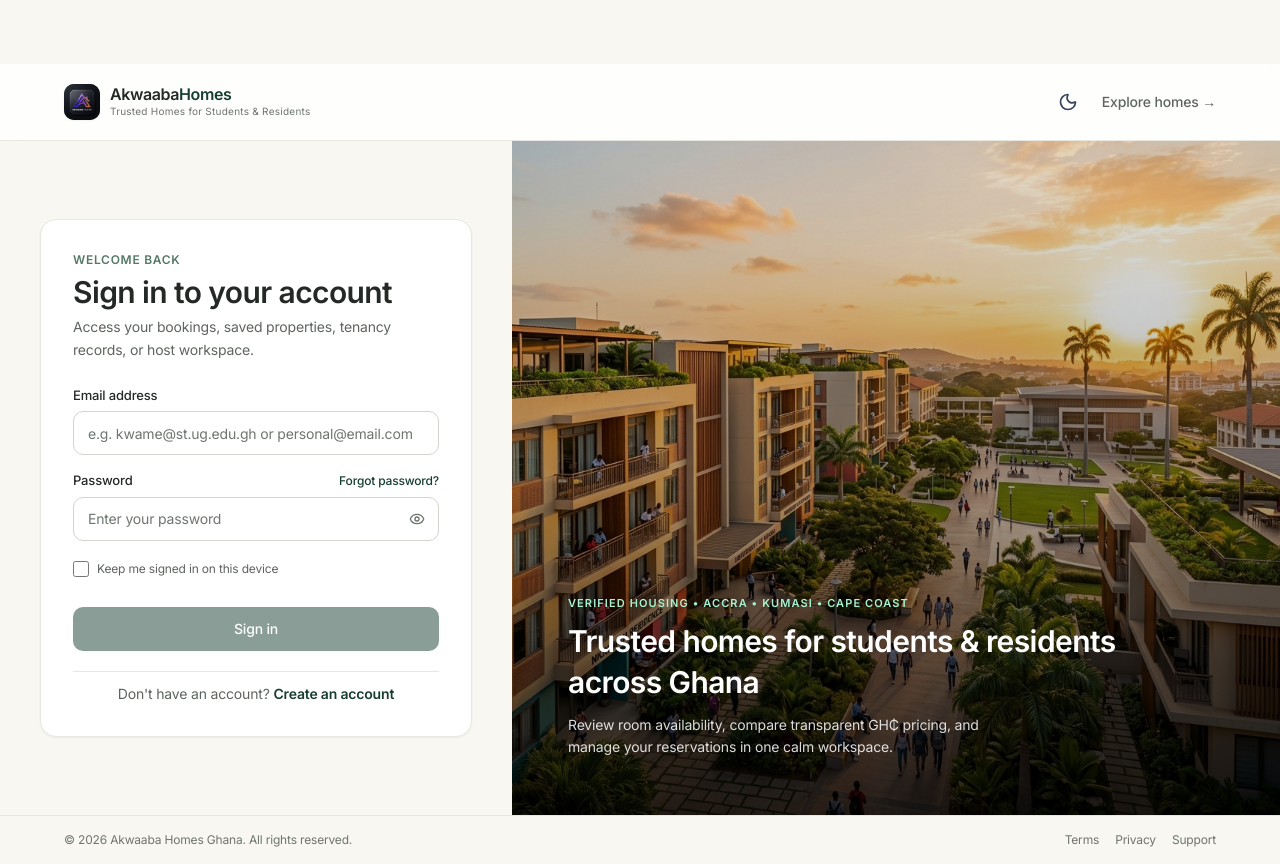
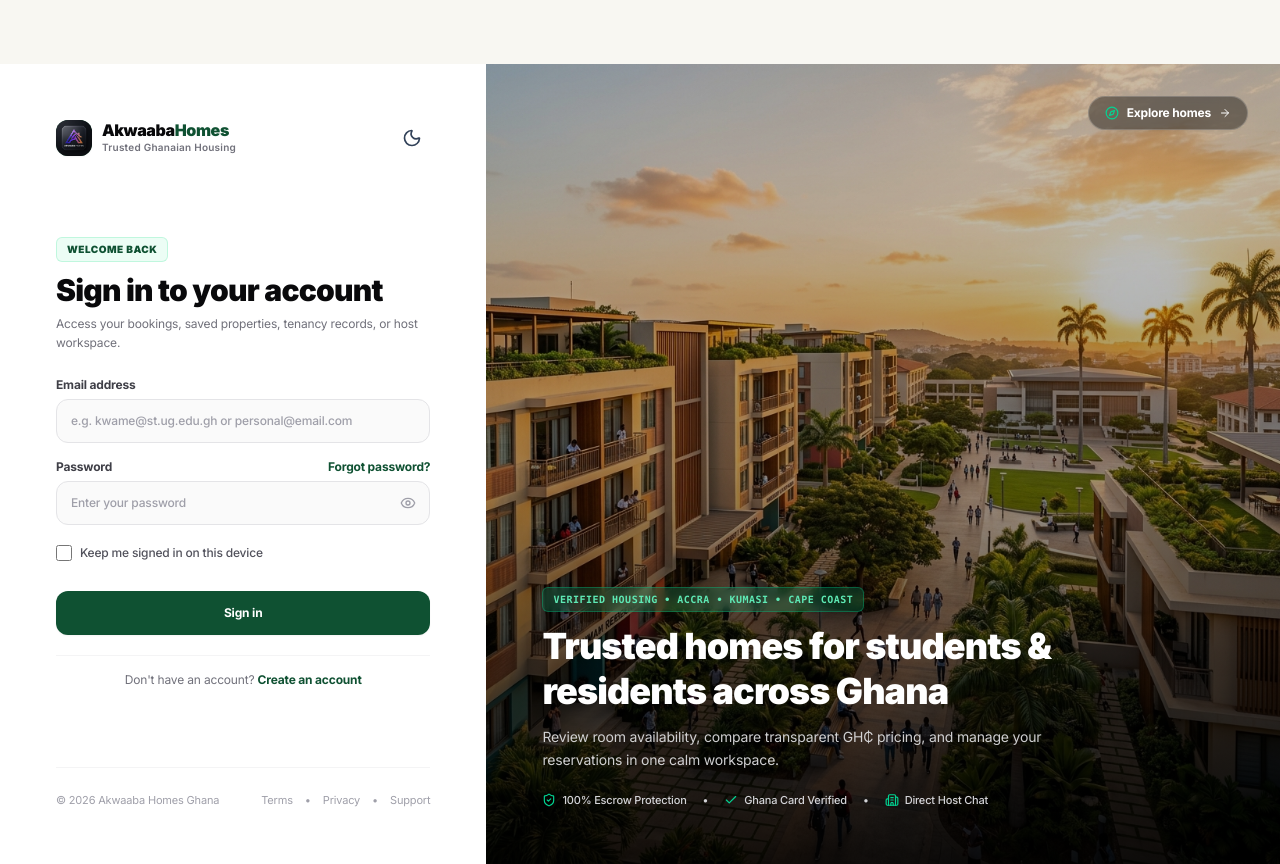
Before and after one commit to Commander-hill/akwaaba-homes, a Next.js app in the folder frontend/: page /login in a window 1280 px wide. Built offline with nearby package versions, Linux system fonts and the light colour scheme; no server answers.

Commit message:
feat(auth): rebuild login page with full-bleed 60/40 split-screen, direct modern form, and premium visual layout

```diff
--- a/frontend/src/app/login/page.tsx
+++ b/frontend/src/app/login/page.tsx
@@ -9,6 +9,10 @@ import {
   CheckCircle2,
   Eye,
   EyeOff,
+  ShieldCheck,
+  Building2,
+  Check,
+  Compass,
 } from 'lucide-react';
 import Image from 'next/image';
 import api from '@/lib/axios';
@@ -79,6 +83,11 @@ function LoginForm() {
 
   const handleSubmit = async (e: React.FormEvent) => {
     e.preventDefault();
+    if (!email.trim() || !password) {
+      setError('Please provide both your email address and password.');
+      return;
+    }
+
     setIsLoading(true);
     setError('');
 
@@ -135,8 +144,8 @@ function LoginForm() {
   if (isCheckingAuth && typeof window !== 'undefined' && localStorage.getItem('akwaaba_access_token') && !isTimeout) {
     return (
       <div className="min-h-screen flex flex-col items-center justify-center bg-[#F8F7F2] dark:bg-[#111513] text-[#242925] dark:text-[#F4F5F2] p-6 space-y-4">
-        <Loader2 className="w-7 h-7 animate-spin text-[#173D32] dark:text-[#86B59C]" />
-        <p className="text-xs font-medium text-[#5E645E] dark:text-[#A0A8A2]">Verifying session...</p>
+        <Loader2 className="w-7 h-7 animate-spin text-[#0F5132] dark:text-emerald-400" />
+        <p className="text-xs font-semibold text-zinc-500 dark:text-zinc-400">Verifying session...</p>
       </div>
     );
   }
@@ -153,17 +162,17 @@ function LoginForm() {
         : 'Tenant Dashboard';
 
     return (
-      <div className="min-h-screen flex items-center justify-center bg-[#F8F7F2] dark:bg-[#111513] text-[#242925] dark:text-[#F4F5F2] p-6">
-        <div className="w-full max-w-md bg-white dark:bg-[#171C19] border border-[#E7E7DF] dark:border-[#262E29] rounded-[16px] p-8 text-center space-y-5 shadow-xs">
-          <div className="w-12 h-12 rounded-xl bg-[#ECFDF3] dark:bg-[#064E3B]/40 text-[#1F7A4C] dark:text-[#6EE7B7] flex items-center justify-center mx-auto border border-[#A7F3D0] dark:border-[#065F46]">
-            <CheckCircle2 className="w-6 h-6" />
+      <div className="min-h-screen flex items-center justify-center bg-white dark:bg-[#0E1210] text-zinc-950 dark:text-white p-6">
+        <div className="w-full max-w-md bg-white dark:bg-[#12151D] border border-zinc-200 dark:border-zinc-800 rounded-2xl p-8 text-center space-y-6 shadow-xs">
+          <div className="w-14 h-14 rounded-2xl bg-emerald-50 dark:bg-emerald-950/40 text-[#0F5132] dark:text-emerald-400 flex items-center justify-center mx-auto border border-emerald-200 dark:border-emerald-800/60 shadow-2xs">
+            <CheckCircle2 className="w-7 h-7" />
           </div>
 
-          <div className="space-y-1">
-            <h2 className="font-editorial text-2xl text-[#242925] dark:text-white">Active Session Detected</h2>
-            <p className="text-sm text-[#5E645E] dark:text-[#A0A8A2]">
+          <div className="space-y-1.5">
+            <h2 className="text-2xl font-black text-zinc-950 dark:text-white tracking-tight">Active Session Detected</h2>
+            <p className="text-xs text-zinc-500 dark:text-zinc-400">
               You are signed in as{' '}
-              <span className="font-semibold text-[#242925] dark:text-white">
+              <span className="font-bold text-zinc-950 dark:text-white">
                 {sessionData.firstName || sessionData.email}
               </span>
               .
@@ -173,7 +182,7 @@ function LoginForm() {
           <div className="space-y-2.5 pt-2">
             <button
               onClick={() => redirectByRole(sessionData)}
-              className="w-full h-11 inline-flex items-center justify-center gap-2 bg-[#173D32] hover:bg-[#102C24] text-white text-sm font-medium rounded-[10px] transition-colors cursor-pointer"
+              className="w-full h-11 inline-flex items-center justify-center gap-2 bg-[#0F5132] hover:bg-[#0A3D24] text-white text-xs font-bold rounded-xl transition shadow-xs cursor-pointer"
             >
               <span>Continue to {roleTitle}</span>
               <ArrowRight className="w-4 h-4" />
@@ -187,7 +196,7 @@ function LoginForm() {
                 localStorage.removeItem('akwaaba_refresh_token');
                 window.location.reload();
               }}
-              className="w-full h-11 inline-flex items-center justify-center border border-[#D4D6CE] dark:border-[#2E3832] hover:bg-[#F1EFE7] dark:hover:bg-[#1E2420] text-sm font-medium text-[#242925] dark:text-[#F4F5F2] rounded-[10px] transition-colors cursor-pointer"
+              className="w-full h-11 inline-flex items-center justify-center border border-zinc-200 dark:border-zinc-800 hover:bg-zinc-50 dark:hover:bg-zinc-900 text-xs font-bold text-zinc-700 dark:text-zinc-200 rounded-xl transition cursor-pointer"
             >
               Sign out &amp; switch account
             </button>
@@ -198,11 +207,15 @@ function LoginForm() {
   }
 
   return (
-    <div className="min-h-screen flex flex-col justify-between bg-[#F8F7F2] dark:bg-[#111513] text-[#242925] dark:text-[#F4F5F2] antialiased">
-      {/* ── Minimal Purpose-Built Header ── */}
-      <header className="w-full px-6 sm:px-10 lg:px-16 py-5 border-b border-[#E7E7DF] dark:border-[#262E29] bg-white/80 dark:bg-[#111513]/80 backdrop-blur-md flex items-center justify-between">
+    <div className="min-h-screen w-full flex bg-white dark:bg-[#0E1210] text-zinc-950 dark:text-zinc-100 antialiased overflow-hidden">
+
+      {/* ──── LEFT COLUMN (40% Desktop, 100% Mobile) ──── */}
+      <div className="w-full lg:w-[42%] xl:w-[38%] min-h-screen flex flex-col justify-between p-6 sm:p-10 lg:p-12 xl:p-14 bg-white dark:bg-[#0E1210] relative z-10 shrink-0">
+
+        {/* Top Header: Brand + Theme Toggle */}
+        <div className="flex items-center justify-between">
           <Link href="/" className="inline-flex items-center gap-2.5 group">
-          <div className="w-9 h-9 rounded-[10px] overflow-hidden bg-[#173D32] flex items-center justify-center shadow-xs">
+            <div className="w-9 h-9 rounded-xl overflow-hidden bg-[#0F5132] flex items-center justify-center shadow-xs">
               <Image
                 src="/logo.png"
                 alt="Akwaaba Homes"
@@ -213,39 +226,39 @@ function LoginForm() {
               />
             </div>
             <div className="flex flex-col">
-            <span className="text-[16px] font-semibold tracking-tight text-[#242925] dark:text-white leading-none">
-              Akwaaba<span className="text-[#173D32] dark:text-[#86B59C]">Homes</span>
+              <span className="text-base font-black tracking-tight text-zinc-950 dark:text-white leading-none">
+                Akwaaba<span className="text-[#0F5132] dark:text-emerald-400">Homes</span>
               </span>
-            <span className="text-[10px] text-[#6F756F] dark:text-[#9CA39E] tracking-wide mt-0.5">
-              Trusted Homes for Students &amp; Residents
+              <span className="text-[10px] font-semibold text-zinc-500 dark:text-zinc-400 tracking-wide mt-0.5">
+                Trusted Ghanaian Housing
               </span>
             </div>
           </Link>
 
-        <div className="flex items-center gap-4">
+          <div className="flex items-center gap-3">
             <ThemeToggle />
             <Link
               href="/search"
-            className="text-xs sm:text-sm font-medium text-[#5E645E] hover:text-[#242925] dark:text-[#A0A8A2] dark:hover:text-white transition-colors"
+              className="lg:hidden inline-flex items-center gap-1 text-xs font-bold text-zinc-600 dark:text-zinc-300 hover:text-zinc-950 dark:hover:text-white"
             >
-            Explore homes &rarr;
+              <span>Explore</span>
+              <ArrowRight className="w-3 h-3" />
             </Link>
           </div>
-      </header>
+        </div>
 
-      {/* ── Main Asymmetric Workspace ── */}
-      <main className="flex-1 grid grid-cols-1 lg:grid-cols-[2fr_3fr]">
-        <div className="flex items-center justify-center px-6 sm:px-10 py-10 sm:py-14">
-          {/* ──── Authentication Form (40%) ──── */}
-          <div className="w-full max-w-md bg-white dark:bg-[#171C19] border border-[#E7E7DF] dark:border-[#262E29] rounded-[16px] p-6 sm:p-8 shadow-xs">
+        {/* Center: Authentication Form Container */}
+        <div className="w-full max-w-sm mx-auto my-auto py-8">
+
+          {/* Header Title & Subtitle */}
           <div className="mb-6">
-              <p className="text-xs font-semibold uppercase tracking-[0.06em] text-[#557A67] dark:text-[#86B59C] mb-1.5">
+            <span className="inline-flex items-center gap-1.5 px-2.5 py-1 rounded-md bg-emerald-50 dark:bg-emerald-950/40 border border-emerald-200/60 dark:border-emerald-800/60 text-[#0F5132] dark:text-emerald-400 text-[10px] font-black uppercase tracking-wider mb-2.5">
               Welcome Back
-              </p>
-              <h1 className="font-editorial text-2xl sm:text-3xl text-[#242925] dark:text-white">
+            </span>
+            <h1 className="text-2xl sm:text-3xl font-black text-zinc-950 dark:text-white tracking-tight">
               Sign in to your account
             </h1>
-              <p className="text-sm text-[#5E645E] dark:text-[#A0A8A2] leading-relaxed mt-1.5">
+            <p className="text-xs text-zinc-500 dark:text-zinc-400 leading-relaxed mt-1.5">
               Access your bookings, saved properties, tenancy records, or host workspace.
             </p>
           </div>
@@ -276,12 +289,12 @@ function LoginForm() {
 
           {/* Two-Factor Verification Challenge */}
           {requireTwoFactor ? (
-              <form onSubmit={handle2FASubmit} className="space-y-5">
-                <div className="space-y-1 pb-2 border-b border-[#E7E7DF] dark:border-[#262E29]">
-                  <div className="text-xs font-semibold uppercase tracking-wider text-[#242925] dark:text-white">
+            <form onSubmit={handle2FASubmit} className="space-y-5 animate-in fade-in">
+              <div className="space-y-1 pb-2 border-b border-zinc-100 dark:border-zinc-800">
+                <div className="text-xs font-bold uppercase tracking-wider text-zinc-950 dark:text-white">
                   Two-Factor Authentication
                 </div>
-                  <p className="text-xs text-[#5E645E] dark:text-[#A0A8A2]">
+                <p className="text-xs text-zinc-500 dark:text-zinc-400">
                   {useRecoveryCode
                     ? 'Enter your 8-character emergency recovery code.'
                     : 'Enter the 6-digit code from your authenticator app.'}
@@ -289,7 +302,7 @@ function LoginForm() {
               </div>
 
               <div className="space-y-1.5">
-                  <label className="block text-[13px] font-medium text-[#242925] dark:text-[#E5E7E4]">
+                <label className="block text-xs font-bold text-zinc-700 dark:text-zinc-300">
                   {useRecoveryCode ? 'Emergency recovery key' : '6-digit verification code'}
                 </label>
                 <input
@@ -297,7 +310,7 @@ function LoginForm() {
                   required
                   maxLength={useRecoveryCode ? 10 : 6}
                   autoFocus
-                    className="w-full h-11 px-3.5 bg-white dark:bg-[#111513] border border-[#D4D6CE] dark:border-[#2E3832] rounded-[10px] text-center text-lg font-mono font-bold tracking-widest text-[#242925] dark:text-white placeholder:text-[#6F756F] focus:border-[#173D32] focus:ring-2 focus:ring-[#173D32]/20 outline-none transition-colors"
+                  className="w-full h-12 px-3.5 bg-zinc-50 dark:bg-zinc-900/60 border border-zinc-200 dark:border-zinc-800 rounded-xl text-center text-xl font-mono font-bold tracking-widest text-zinc-950 dark:text-white placeholder:text-zinc-400 focus:bg-white dark:focus:bg-zinc-900 focus:border-[#0F5132] focus:ring-4 focus:ring-[#0F5132]/10 outline-none transition"
                   placeholder={useRecoveryCode ? 'XXXX-XXXX' : '000000'}
                   value={twoFactorCode}
                   onChange={(e) => setTwoFactorCode(e.target.value)}
@@ -312,7 +325,7 @@ function LoginForm() {
                     setTwoFactorCode('');
                     setError('');
                   }}
-                    className="text-[#173D32] dark:text-[#86B59C] hover:underline cursor-pointer font-medium"
+                  className="text-[#0F5132] dark:text-emerald-400 hover:underline cursor-pointer font-bold"
                 >
                   {useRecoveryCode ? 'Use 6-digit authenticator code' : 'Lost device? Use emergency recovery key'}
                 </button>
@@ -322,7 +335,7 @@ function LoginForm() {
                 <button
                   type="submit"
                   disabled={isLoading || !twoFactorCode.trim()}
-                    className="w-full h-11 flex items-center justify-center gap-2 rounded-[10px] bg-[#173D32] hover:bg-[#102C24] text-white text-sm font-medium transition-colors disabled:opacity-60 cursor-pointer"
+                  className="w-full h-11 flex items-center justify-center gap-2 rounded-xl bg-[#0F5132] hover:bg-[#0A3D24] text-white text-xs font-bold transition shadow-xs disabled:opacity-60 cursor-pointer"
                 >
                   {isLoading ? <Loader2 className="w-4 h-4 animate-spin" /> : 'Verify and continue'}
                 </button>
@@ -334,7 +347,7 @@ function LoginForm() {
                     setTwoFactorCode('');
                     setError('');
                   }}
-                    className="w-full text-center text-xs text-[#5E645E] hover:text-[#242925] dark:text-[#A0A8A2] dark:hover:text-white cursor-pointer py-1"
+                  className="w-full text-center text-xs font-bold text-zinc-500 hover:text-zinc-950 dark:hover:text-white cursor-pointer py-1"
                 >
                   &larr; Back to sign in
                 </button>
@@ -347,7 +360,7 @@ function LoginForm() {
                 <div className="space-y-1.5">
                   <label
                     htmlFor="login-email"
-                      className="block text-[13px] font-medium text-[#242925] dark:text-[#E5E7E4]"
+                    className="block text-xs font-bold text-zinc-700 dark:text-zinc-300"
                   >
                     Email address
                   </label>
@@ -356,7 +369,7 @@ function LoginForm() {
                     type="email"
                     required
                     autoComplete="email"
-                      className="w-full h-11 px-3.5 bg-white dark:bg-[#111513] border border-[#D4D6CE] dark:border-[#2E3832] rounded-[10px] text-sm text-[#242925] dark:text-white placeholder:text-[#6F756F] focus:border-[#173D32] focus:ring-2 focus:ring-[#173D32]/20 outline-none transition-colors"
+                    className="w-full h-11 px-3.5 bg-zinc-50 dark:bg-zinc-900/60 border border-zinc-200 dark:border-zinc-800 rounded-xl text-xs font-medium text-zinc-900 dark:text-white placeholder:text-zinc-400 focus:bg-white dark:focus:bg-zinc-900 focus:border-[#0F5132] focus:ring-4 focus:ring-[#0F5132]/10 outline-none transition"
                     placeholder="e.g. kwame@st.ug.edu.gh or personal@email.com"
                     value={email}
                     onChange={(e) => setEmail(e.target.value)}
@@ -368,13 +381,13 @@ function LoginForm() {
                   <div className="flex items-center justify-between">
                     <label
                       htmlFor="login-password"
-                        className="block text-[13px] font-medium text-[#242925] dark:text-[#E5E7E4]"
+                      className="block text-xs font-bold text-zinc-700 dark:text-zinc-300"
                     >
                       Password
                     </label>
                     <Link
                       href="/forgot-password"
-                        className="text-xs text-[#173D32] dark:text-[#86B59C] hover:underline font-medium"
+                      className="text-xs text-[#0F5132] dark:text-emerald-400 hover:underline font-bold"
                     >
                       Forgot password?
                     </Link>
@@ -385,7 +398,7 @@ function LoginForm() {
                       type={showPassword ? 'text' : 'password'}
                       required
                       autoComplete="current-password"
-                        className="w-full h-11 pl-3.5 pr-10 bg-white dark:bg-[#111513] border border-[#D4D6CE] dark:border-[#2E3832] rounded-[10px] text-sm text-[#242925] dark:text-white placeholder:text-[#6F756F] focus:border-[#173D32] focus:ring-2 focus:ring-[#173D32]/20 outline-none transition-colors"
+                      className="w-full h-11 pl-3.5 pr-10 bg-zinc-50 dark:bg-zinc-900/60 border border-zinc-200 dark:border-zinc-800 rounded-xl text-xs font-medium text-zinc-900 dark:text-white placeholder:text-zinc-400 focus:bg-white dark:focus:bg-zinc-900 focus:border-[#0F5132] focus:ring-4 focus:ring-[#0F5132]/10 outline-none transition"
                       placeholder="Enter your password"
                       value={password}
                       onChange={(e) => setPassword(e.target.value)}
@@ -394,7 +407,7 @@ function LoginForm() {
                       type="button"
                       onClick={() => setShowPassword(!showPassword)}
                       aria-label={showPassword ? 'Hide password' : 'Show password'}
-                        className="absolute inset-y-0 right-0 pr-3.5 flex items-center text-[#6F756F] hover:text-[#242925] dark:hover:text-white transition-colors cursor-pointer"
+                      className="absolute inset-y-0 right-0 pr-3.5 flex items-center text-zinc-400 hover:text-zinc-700 dark:hover:text-zinc-200 transition cursor-pointer"
                     >
                       {showPassword ? <EyeOff className="h-4 w-4" /> : <Eye className="h-4 w-4" />}
                     </button>
@@ -410,9 +423,9 @@ function LoginForm() {
                       type="checkbox"
                       checked={rememberMe}
                       onChange={(e) => setRememberMe(e.target.checked)}
-                        className="h-4 w-4 rounded border-[#D4D6CE] text-[#173D32] focus:ring-[#173D32] accent-[#173D32]"
+                      className="h-4 w-4 rounded border-zinc-300 dark:border-zinc-700 text-[#0F5132] focus:ring-[#0F5132] accent-[#0F5132] cursor-pointer"
                     />
-                      <span className="text-xs text-[#5E645E] dark:text-[#A0A8A2]">
+                    <span className="text-xs font-medium text-zinc-600 dark:text-zinc-400">
                       Keep me signed in on this device
                     </span>
                   </label>
@@ -422,8 +435,8 @@ function LoginForm() {
                 <div className="pt-2">
                   <button
                     type="submit"
-                      disabled={isLoading || !email.trim() || !password}
-                      className="w-full h-11 flex items-center justify-center gap-2 rounded-[10px] bg-[#173D32] hover:bg-[#102C24] text-white text-sm font-medium transition-colors disabled:opacity-50 disabled:cursor-not-allowed cursor-pointer shadow-xs"
+                    disabled={isLoading}
+                    className="w-full h-11 flex items-center justify-center gap-2 rounded-xl bg-[#0F5132] hover:bg-[#0A3D24] text-white text-xs font-bold transition shadow-xs disabled:opacity-60 cursor-pointer active:scale-[0.99]"
                   >
                     {isLoading ? <Loader2 className="w-4 h-4 animate-spin" /> : <span>Sign in</span>}
                   </button>
@@ -431,11 +444,11 @@ function LoginForm() {
               </form>
 
               {/* Secondary Registration Link */}
-                <div className="pt-3 border-t border-[#E7E7DF] dark:border-[#262E29] text-center text-sm text-[#5E645E] dark:text-[#A0A8A2]">
+              <div className="pt-4 border-t border-zinc-100 dark:border-zinc-800 text-center text-xs text-zinc-500 dark:text-zinc-400">
                 Don&apos;t have an account?{' '}
                 <Link
                   href={redirectParam ? `/register?redirect=${encodeURIComponent(redirectParam)}` : '/register'}
-                    className="font-semibold text-[#173D32] dark:text-[#86B59C] hover:underline"
+                  className="font-bold text-[#0F5132] dark:text-emerald-400 hover:underline"
                 >
                   Create an account
                 </Link>
@@ -443,57 +456,84 @@ function LoginForm() {
             </div>
           )}
         </div>
+
+        {/* Bottom Footer */}
+        <div className="pt-6 border-t border-zinc-100 dark:border-zinc-800/80 flex flex-col sm:flex-row items-center justify-between text-[11px] text-zinc-400 gap-2">
+          <span>&copy; {new Date().getFullYear()} Akwaaba Homes Ghana</span>
+          <div className="flex items-center gap-3">
+            <Link href="/terms" className="hover:text-zinc-950 dark:hover:text-white transition">Terms</Link>
+            <span>•</span>
+            <Link href="/privacy" className="hover:text-zinc-950 dark:hover:text-white transition">Privacy</Link>
+            <span>•</span>
+            <Link href="/support" className="hover:text-zinc-950 dark:hover:text-white transition">Support</Link>
+          </div>
+        </div>
       </div>
 
-        {/* ──── Brand Visual (60%) ──── */}
-        <div className="hidden lg:block relative min-h-[560px]">
+      {/* ──── RIGHT COLUMN: BRAND VISUAL HERO (60% Desktop, Full Bleed) ──── */}
+      <div className="relative hidden lg:block flex-1 min-h-screen overflow-hidden">
         <Image
           src="/images/auth-bg.png"
           alt="Verified Ghanaian student and residential community"
           fill
           sizes="60vw"
-            className="object-cover object-center"
+          className="object-cover object-center transform hover:scale-[1.01] transition-transform duration-1000 ease-out"
           priority
         />
 
-          <div className="absolute inset-0 bg-gradient-to-t from-black/80 via-black/30 to-black/10" />
+        {/* Cinematic Vignette */}
+        <div className="absolute inset-0 bg-gradient-to-t from-black/90 via-black/35 to-black/20" />
 
-          <div className="absolute bottom-0 inset-x-0 p-10 xl:p-14 text-white space-y-2.5">
-            <div className="text-[11px] uppercase tracking-widest text-[#A7F3D0] font-semibold">
-              Verified Housing • Accra • Kumasi • Cape Coast
+        {/* Top-Right Floating Explore Action */}
+        <div className="absolute top-8 right-8 z-10">
+          <Link
+            href="/search"
+            className="inline-flex items-center gap-2 px-4 py-2 rounded-full bg-black/40 hover:bg-black/60 backdrop-blur-md border border-white/20 text-white text-xs font-bold transition shadow-xs cursor-pointer group"
+          >
+            <Compass className="w-3.5 h-3.5 text-emerald-400 group-hover:rotate-45 transition-transform" />
+            <span>Explore homes</span>
+            <ArrowRight className="w-3 h-3" />
+          </Link>
         </div>
-            <h3 className="font-editorial text-3xl text-white leading-snug max-w-xl">
+
+        {/* Bottom Overlay Content */}
+        <div className="absolute bottom-0 inset-x-0 p-10 xl:p-14 text-white space-y-3 z-10 max-w-2xl">
+          <div className="inline-flex items-center gap-2 px-2.5 py-1 rounded-md bg-emerald-500/20 backdrop-blur-xs border border-emerald-400/30 text-emerald-300 text-[10px] font-mono uppercase tracking-wider font-bold">
+            <span>VERIFIED HOUSING • ACCRA • KUMASI • CAPE COAST</span>
+          </div>
+
+          <h2 className="text-3xl xl:text-4xl font-black text-white tracking-tight leading-tight">
             Trusted homes for students &amp; residents across Ghana
-            </h3>
-            <p className="text-sm text-white/85 leading-relaxed font-normal max-w-md">
+          </h2>
+
+          <p className="text-xs sm:text-sm text-zinc-200/90 leading-relaxed max-w-lg font-normal">
             Review room availability, compare transparent GH₵ pricing, and manage your reservations in one calm workspace.
           </p>
+
+          {/* Trust Markers */}
+          <div className="pt-2 flex flex-wrap items-center gap-4 text-[11px] text-zinc-300 font-medium">
+            <span className="flex items-center gap-1.5">
+              <ShieldCheck className="w-3.5 h-3.5 text-emerald-400" /> 100% Escrow Protection
+            </span>
+            <span>•</span>
+            <span className="flex items-center gap-1.5">
+              <Check className="w-3.5 h-3.5 text-emerald-400" /> Ghana Card Verified
+            </span>
+            <span>•</span>
+            <span className="flex items-center gap-1.5">
+              <Building2 className="w-3.5 h-3.5 text-emerald-400" /> Direct Host Chat
+            </span>
           </div>
         </div>
-      </main>
+      </div>
 
-      {/* ── Restrained Footer ── */}
-      <footer className="w-full px-6 sm:px-10 lg:px-16 py-4 border-t border-[#E7E7DF] dark:border-[#262E29] flex flex-col sm:flex-row items-center justify-between text-xs text-[#6F756F] dark:text-[#A0A8A2] gap-2">
-        <div>&copy; {new Date().getFullYear()} Akwaaba Homes Ghana. All rights reserved.</div>
-        <div className="flex items-center gap-4">
-          <Link href="/terms" className="hover:text-[#242925] dark:hover:text-white transition-colors">
-            Terms
-          </Link>
-          <Link href="/privacy" className="hover:text-[#242925] dark:hover:text-white transition-colors">
-            Privacy
-          </Link>
-          <Link href="/support" className="hover:text-[#242925] dark:hover:text-white transition-colors">
-            Support
-          </Link>
-        </div>
-      </footer>
     </div>
   );
 }
 
 export default function LoginPage() {
   return (
-    <Suspense fallback={<div className="min-h-screen bg-[#F8F7F2] dark:bg-[#111513]" />}>
+    <Suspense fallback={<div className="min-h-screen bg-white dark:bg-[#0E1210]" />}>
       <LoginForm />
     </Suspense>
   );
```
Lines whose indentation alone changed are shown as unchanged.
